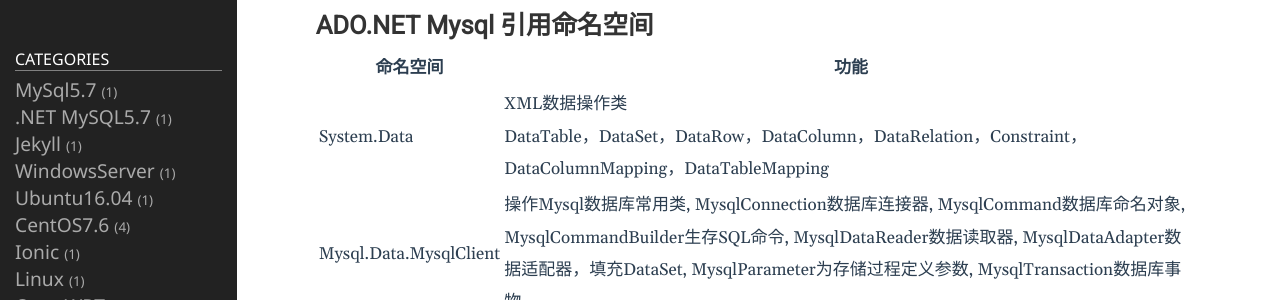
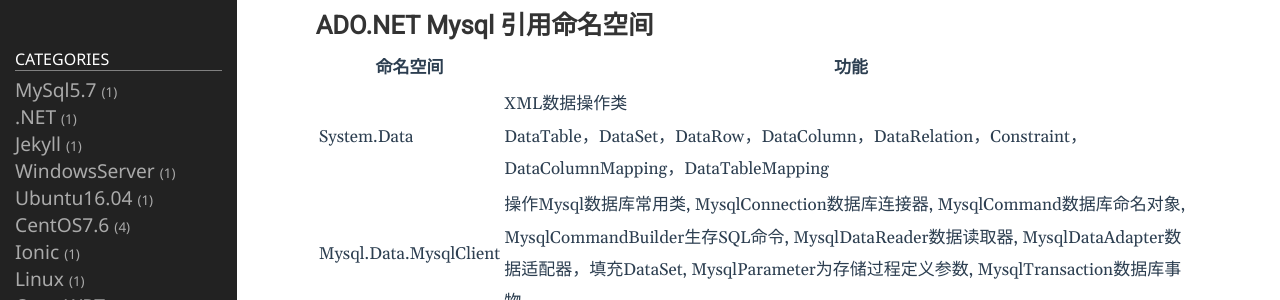
Before and after one commit to harmful-chan/pages, a Jekyll site: the page built from _posts/2019-04-06-ADO.Net连接MySql.md, in a window 1280 px wide. Shown: the part 273-573 px from the top of the page. Built offline with Jekyll 4.4.1, drawn with Linux system fonts in a browser that asks for light colours.

Commit message:
_posts/2019-04-06-ADO.Net连接MySql.md updated from https://stackedit.io/

```diff
--- a/_posts/2019-04-06-ADO.Net连接MySql.md
+++ b/_posts/2019-04-06-ADO.Net连接MySql.md
@@ -2,7 +2,7 @@
 layout: post
 title: ADO.Net连接MySql
 date: 2019-04-06 19:20:23 +0900
-category:  .NET  MySQL5.7
+category:  .NET
 ---
 ## ADO.NET Mysql VS2017插件、驱动
 插件 [提取码：w5ib ](https://pan.baidu.com/s/1bNm8e20hZU6cnU0H7CzHnQ )
```
Also changed, not shown: other parts of _posts/2019-04-06-ADO.Net连接MySql.md (+1 -1 lines).
